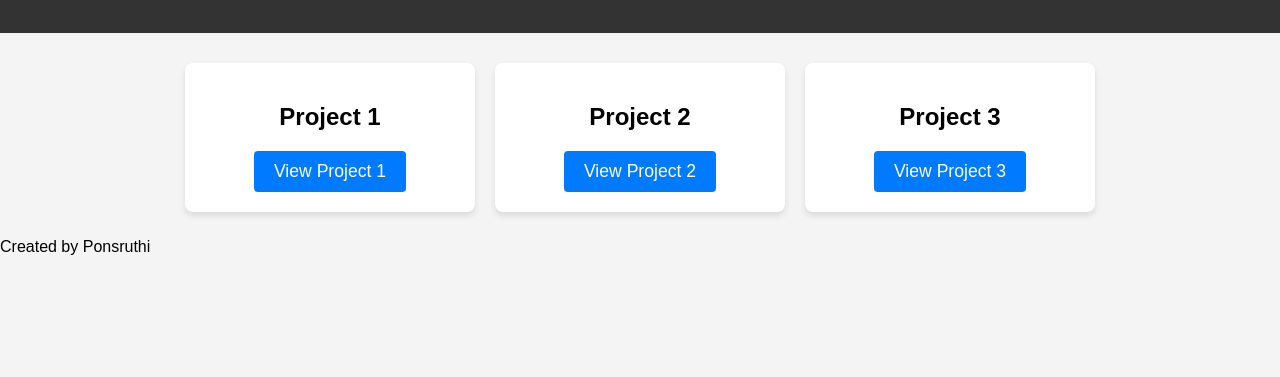
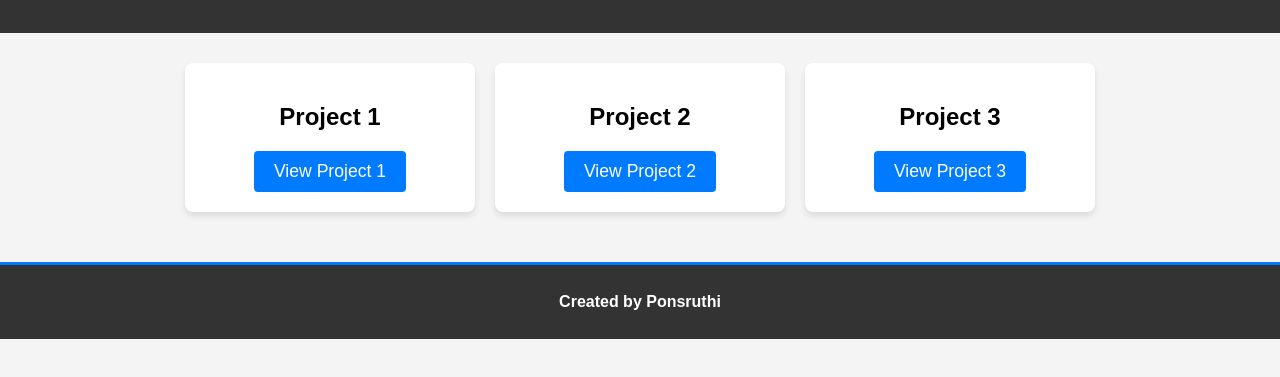
Before and after one commit to SruthiThirugnanam/JS-Projects, a plain HTML site: page index.html in a window 1280 px wide. Shown: the part 121-498 px from the top of the page. Drawn offline with Linux system fonts and the light colour scheme.

Commit message:
Update style.css

```diff
--- a/style.css
+++ b/style.css
@@ -43,6 +43,17 @@ button {
     font-size: 1.1em;
 }
 
+footer {
+    text-align: center;
+    background-color: #333;
+    color: #fff;
+    padding: 12px 0;
+    font-weight: bold;
+    margin-top: 40px; /* space above footer */
+    border-top: 3px solid #007BFF; /* highlight with a blue top border */
+}
+
+
 button:hover {
     background-color: #0056b3;
 }
```
